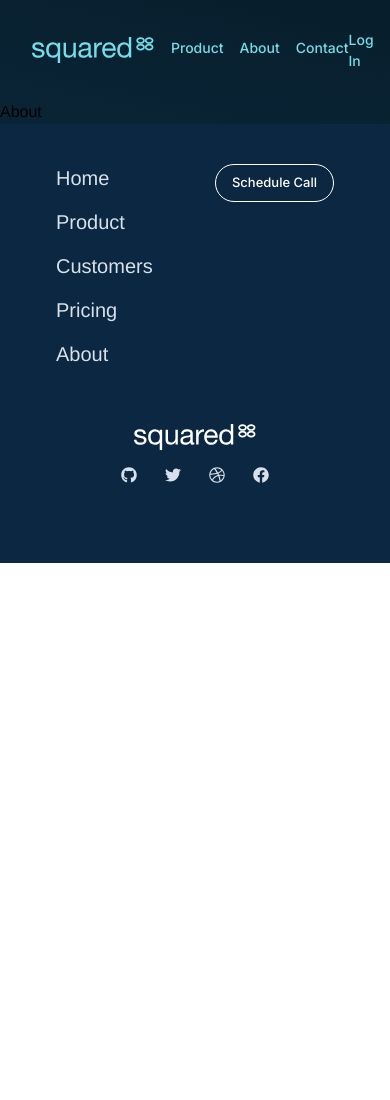
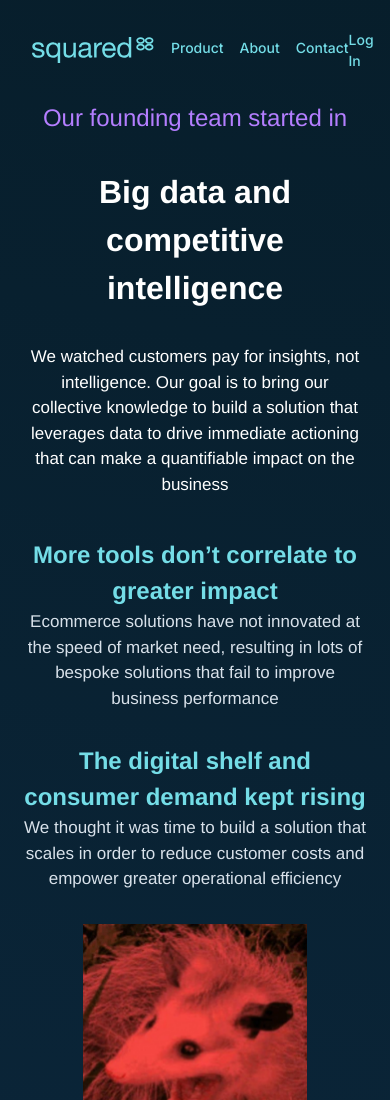
Before and after one commit to get-squared/SquaredLP, a React (Vite) app: page /about in a window 390 px wide. Shown: the top 1100 px of the page. Before the commit the page ends 844 px from the top, so only its background shows below. Built offline with nearby package versions, Linux system fonts and the light colour scheme; the HTML template or start-up script is replaced by a standard one.

Commit message:
init About page, create Person card component

```diff
--- /dev/null
+++ b/src/components/PersonCard/PersonCard.css
@@ -0,0 +1,7 @@
+.cardImage-odd{
+
+}
+
+.cardImage-even{
+
+}
--- /dev/null
+++ b/src/components/PersonCard/PersonCard.tsx
@@ -0,0 +1,22 @@
+import { FC } from "react";
+
+interface IPersonCard{
+    name: string,
+    title: string,
+    style: string,
+    img: string
+}
+
+export const PersonCard: FC<IPersonCard> = ({ name, title, style, img }) => {
+  return(
+    <div className="flex flex-col items-center">
+      <img src={img} alt={`${name}-${title}`} className={`${style} mb-7 w-56 h-56`}/>
+      <h5 className="mb-2 text-purple-300 text-h5">
+        {name}
+      </h5>
+      <h6 className="text-h6 text-grey-300">
+        {title}
+      </h6>
+    </div>
+  );
+};
--- a/src/pages/About.tsx
+++ b/src/pages/About.tsx
@@ -1,5 +1,59 @@
+import mockPic from '../assets/mockPic.png';
+import { PersonCard } from "../components/PersonCard/PersonCard";
+
+const mockedArray = [
+  { name: 'John Doe', title: 'Stormtrooper', img: mockPic },
+  { name: 'Jane Doe', title: 'Pilot', img: mockPic },
+  { name: 'John Smith', title: 'Smith', img: mockPic },
+  { name: 'Adam Smasher', title: 'Bounty Hunter', img: mockPic },
+  { name: 'Gordon Gekko', title: 'Trader', img: mockPic },
+];
+
 export const About = () => {
-  return(
-    <>About</>
+  return (
+    <section className="px-6 lg:px-24 sm:px-9">
+      <div className="flex flex-col items-center lg:mb-[7.5rem] mb-10 gap-8">
+        <h5 className="text-purple-300 text-h5">Our founding team started in </h5>
+        <h1 className="font-bold text-center text-white lg:text-h1 sm:text-h3 text-h4">Big data and competitive intelligence</h1>
+        <h6 className="text-center text-white text-p font-base">
+          We watched customers pay for insights, not intelligence.
+          Our goal is to bring our collective knowledge to build a solution that leverages
+          data to drive immediate actioning that can make a quantifiable impact on the business
+        </h6>
+      </div>
+
+      <div className="xl:mb-[21.875rem] xl:w-[66.5%] xl:mx-auto sm:mb-20 mb-8 ">
+        <h3 className="font-bold text-center text-teal-400 lg:text-h3 text-h5">
+          More tools don’t correlate to greater impact
+        </h3>
+        <p className="text-center text-p text-grey-300">
+          Ecommerce solutions have not innovated at the speed of market need,
+          resulting in lots of bespoke solutions that fail to improve business performance
+        </p>
+      </div>
+
+      <div className="xl:mb-[21.875rem] xl:w-[66.5%] xl:mx-auto sm:mb-20 mb-8 ">
+        <h3 className="font-bold text-center text-teal-400 lg:text-h3 text-h5">
+          The digital shelf and consumer demand kept rising
+        </h3>
+        <p className="text-center text-p text-grey-300">
+          We thought it was time to build a solution that scales in order
+          to reduce customer costs and empower greater operational efficiency
+        </p>
+      </div>
+
+      <div className="flex flex-wrap justify-center gap-32 mb-16 lg:mb-48">
+        {mockedArray.map((person, index) =>
+          <PersonCard
+            name={person.name}
+            title={person.title}
+            style={(index + 1) % 2 === 0 ? 'cardImage-even' : 'cardImage-odd'}
+            img={person.img}
+            key={`${index}${person.name}`}
+          />,
+        )}
+      </div>
+
+    </section>
   );
 };
--- a/src/pages/Product.tsx
+++ b/src/pages/Product.tsx
@@ -99,7 +99,6 @@ export const Product = () => {
       </div>
 
       <div className="flex flex-col gap-5 bg-gradient-light1 mb-24 lg:p-[3.75rem] p-6 rounded-[32px]">
-
         <div className="flex items-center justify-between gap-2">
           <LampIcon />
           <h3 className="text-white text-h4">Did you know 75% of Amazon listings do not pass best practice evaluations?</h3>
```
Also changed, not shown: src/assets/mockPic.png (added).
